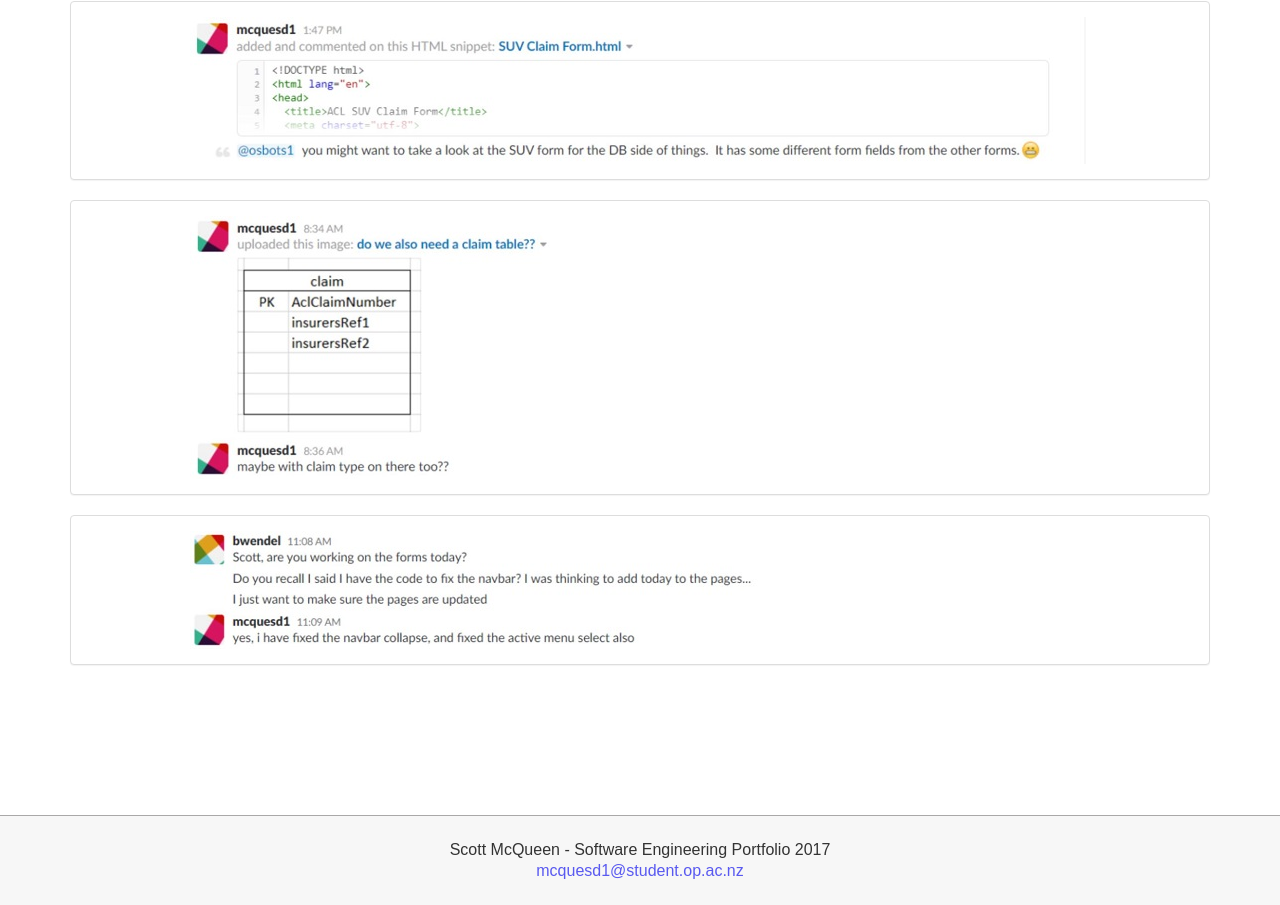
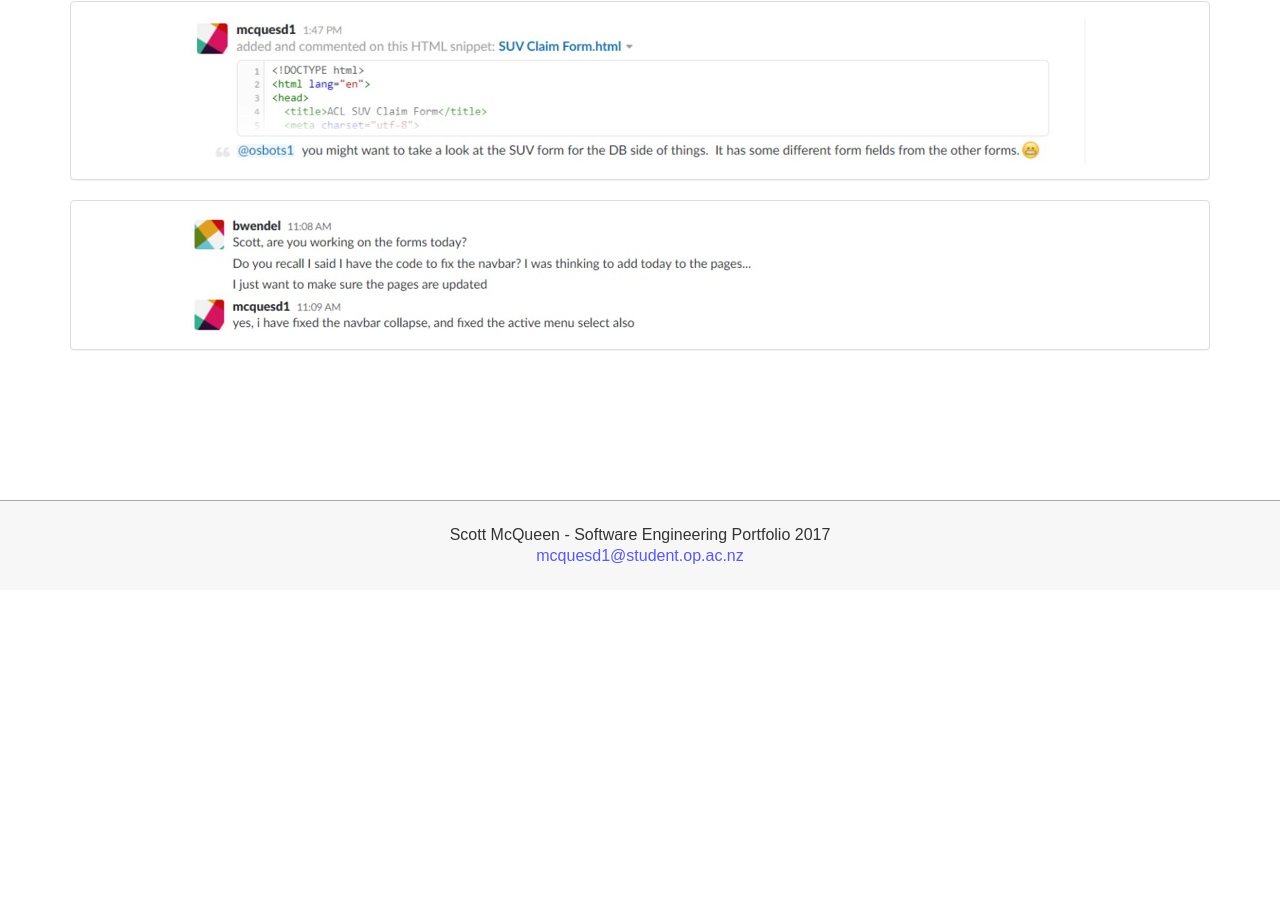
Before and after one commit to mcquesd1/mcquesd1.github.io, a plain HTML site: page tprof.html in a window 1280 px wide. Shown: the part 3652-4557 px from the top of the page. After the commit the page ends 4242 px from the top, so only its background shows below. Drawn offline with nearby package versions, Linux system fonts and the light colour scheme; a web font is replaced by a local one.

Commit message:
something

```diff
--- a/tprof.html
+++ b/tprof.html
@@ -137,13 +137,7 @@
                         </div>
                     </div>
                 </div>
-                <div class="panel panel-default">
-                    <div class="panel-body">
-                        <div class="text-center">
-                            <img src="slackc3.JPG" alt="slack screenshot">
-                        </div>
-                    </div>
-                </div>
+
                 <div class="panel panel-default">
                     <div class="panel-body">
                         <div class="text-center">
```
Also changed, not shown: pprof.html (+1 -1 lines).
